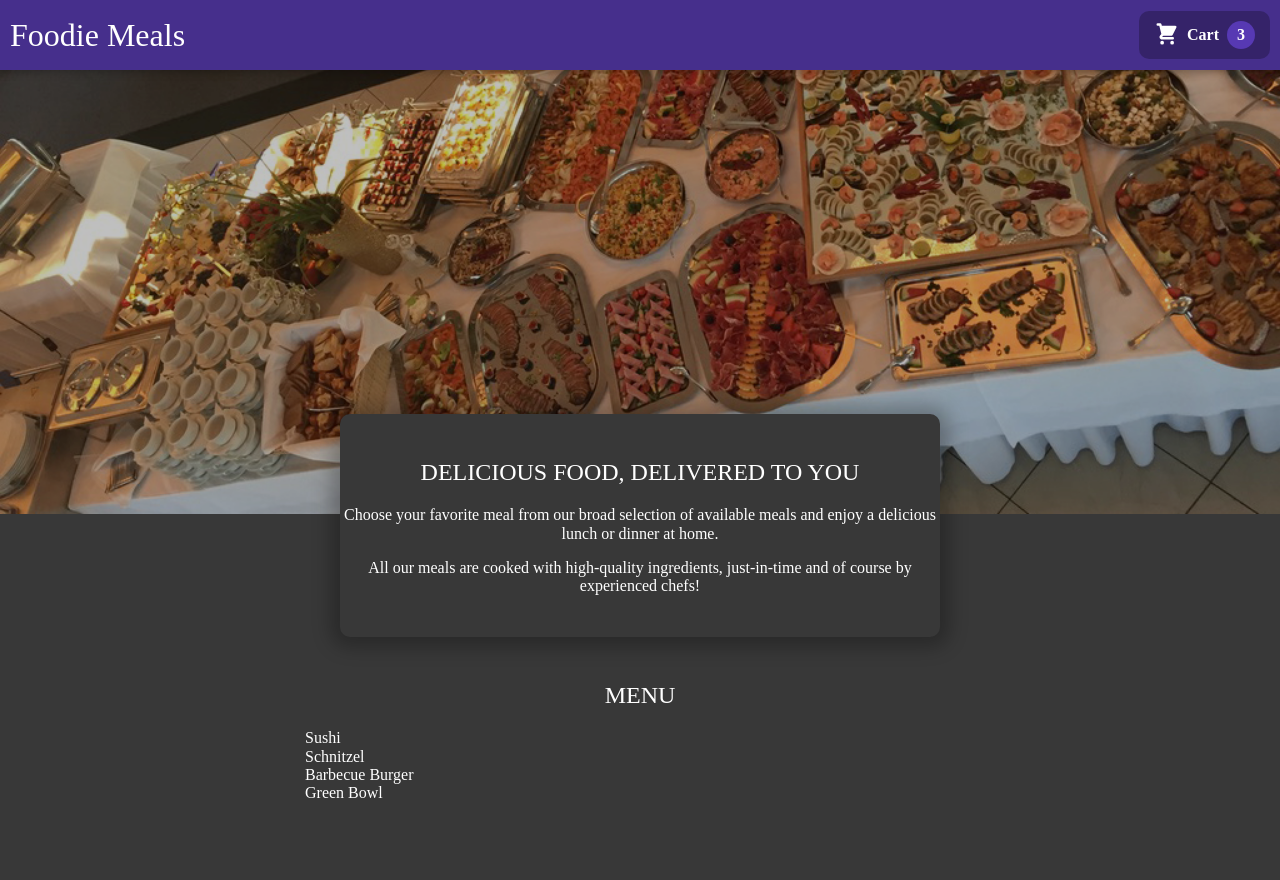
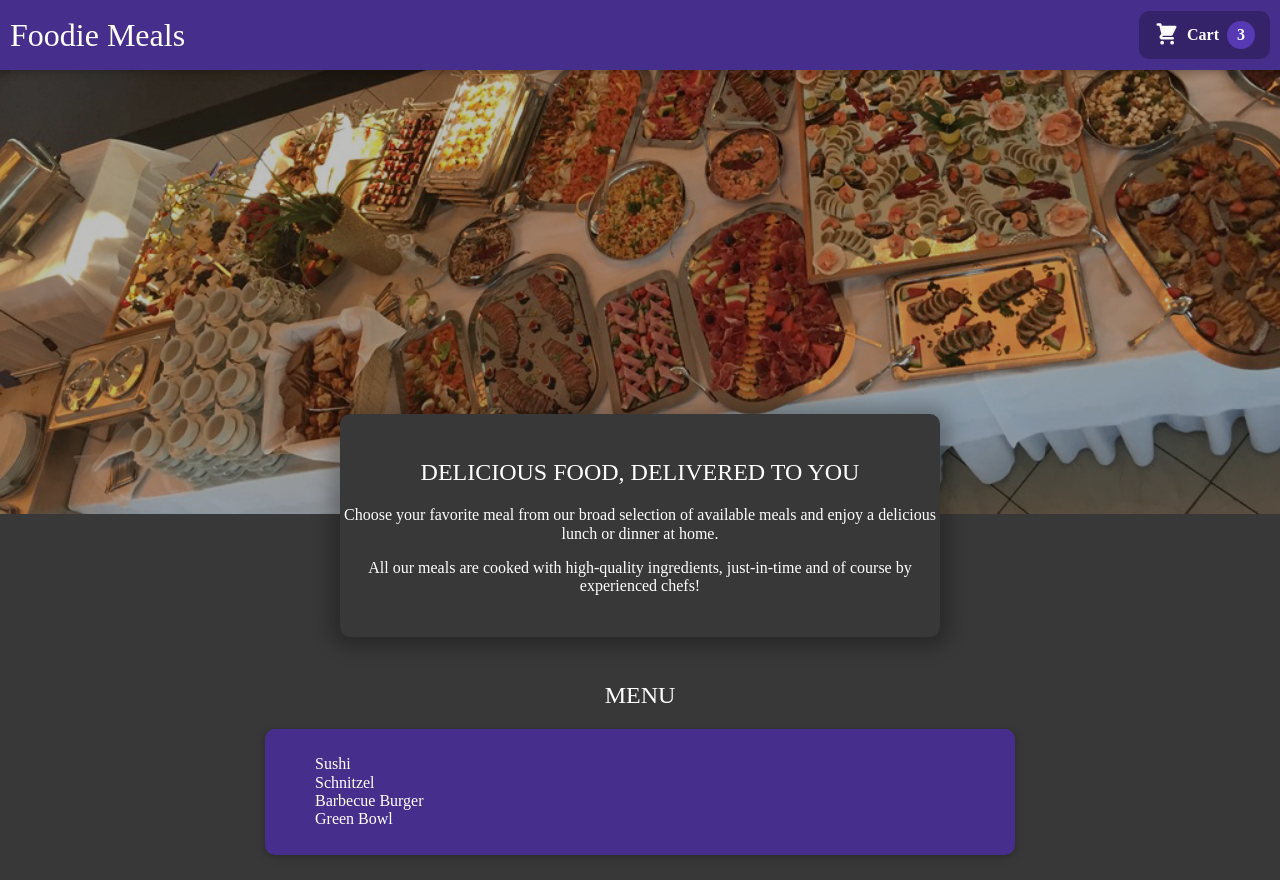
Before and after one commit to flare-s/foodie-meals, a React (Create React App) app: page / in a window 1280 px wide. Before the commit the page ends 844 px from the top, so only its background shows below. Built offline with nearby package versions, Linux system fonts and the light colour scheme.

Commit message:
Added a card wrapper component

```diff
--- a/src/components/Meals/MealsMenu/MealsMenu.js
+++ b/src/components/Meals/MealsMenu/MealsMenu.js
@@ -1,5 +1,6 @@
 import React from "react";
 import styles from "./MealsMenu.module.scss";
+import Card from "../../UI/Card/Card";
 const MEALS = [
   {
     id: "m1",
@@ -32,7 +33,9 @@ const MealsMenu = () => {
   return (
     <section className={styles.meals}>
       <h2>Menu</h2>
-      <ul>{mealsList}</ul>
+      <Card>
+        <ul>{mealsList}</ul>
+      </Card>
     </section>
   );
 };
--- /dev/null
+++ b/src/components/UI/Card/Card.js
@@ -0,0 +1,7 @@
+import React from "react";
+import styles from "./Card.module.scss";
+const Card = (props) => {
+  return <div className={styles.card}>{props.children}</div>;
+};
+
+export default Card;
--- /dev/null
+++ b/src/components/UI/Card/Card.module.scss
@@ -0,0 +1,7 @@
+@use "../../../helpers/" as *;
+.card {
+  padding: toRem(10);
+  box-shadow: 0 2px 8px var(--shadow);
+  border-radius: 10px;
+  background-color: var(--primary-color);
+}
```
